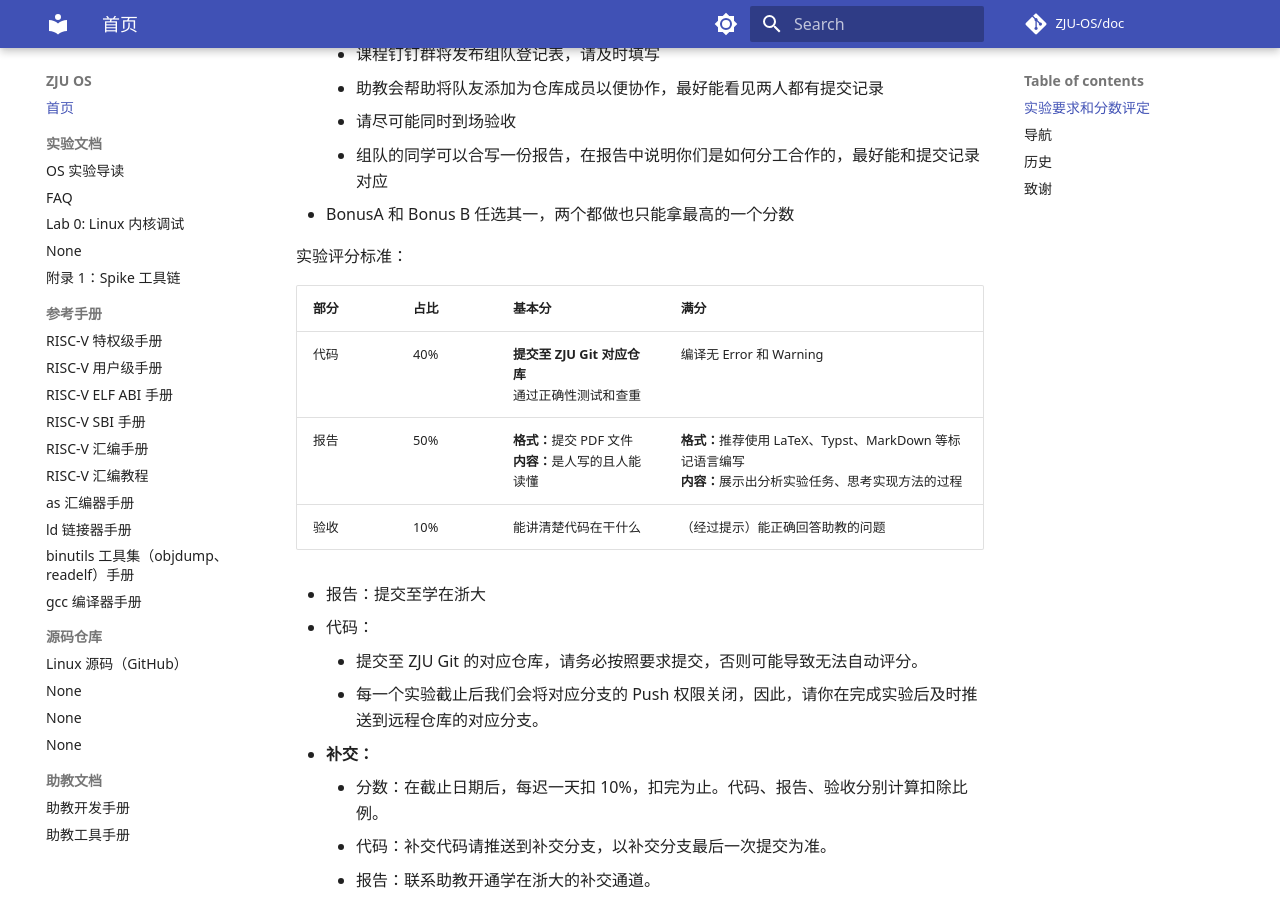
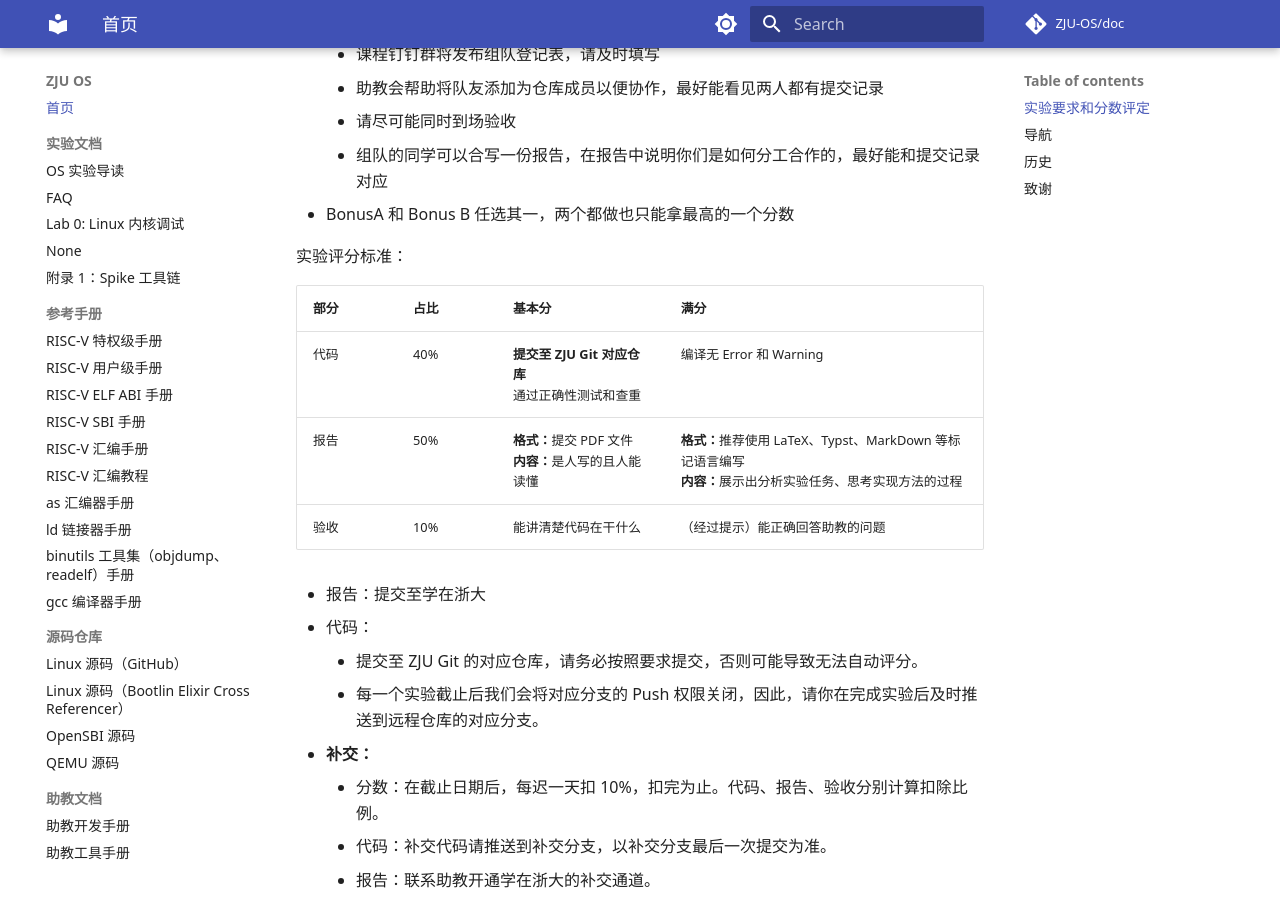
Before and after one commit to hharryz/zju-os-doc, an MkDocs documentation site: the page built from docs/index.md, in a window 1280 px wide and 900 px high, scrolled down 454 px. Built offline with MkDocs 1.6.1 and Material for MkDocs 9.7.7, drawn with Linux system fonts in a browser that asks for light colours; comment, search, counter and statistics services are not loaded; part of the change alters nothing that is shown.

Commit message:
misc: typo

```diff
--- a/mkdocs.yml
+++ b/mkdocs.yml
@@ -28,9 +28,9 @@ nav:
     - gcc 编译器手册: https://gcc.gnu.org/onlinedocs/
   - 源码仓库:
     - Linux 源码（GitHub）: https://github.com/torvalds/linux
-    - Linux 源码（Bootlin Elixir Cross Referencer）:https://elixir.bootlin.com/
-    - OpenSBI 源码：https://github.com/riscv-software-src/opensbi
-    - QEMU 源码：https://github.com/qemu/qemu/
+    - Linux 源码（Bootlin Elixir Cross Referencer）: https://elixir.bootlin.com/
+    - OpenSBI 源码: https://github.com/riscv-software-src/opensbi
+    - QEMU 源码: https://github.com/qemu/qemu/
   - 助教文档:
     - ta/dev.md
     - ta/tool.md
```
